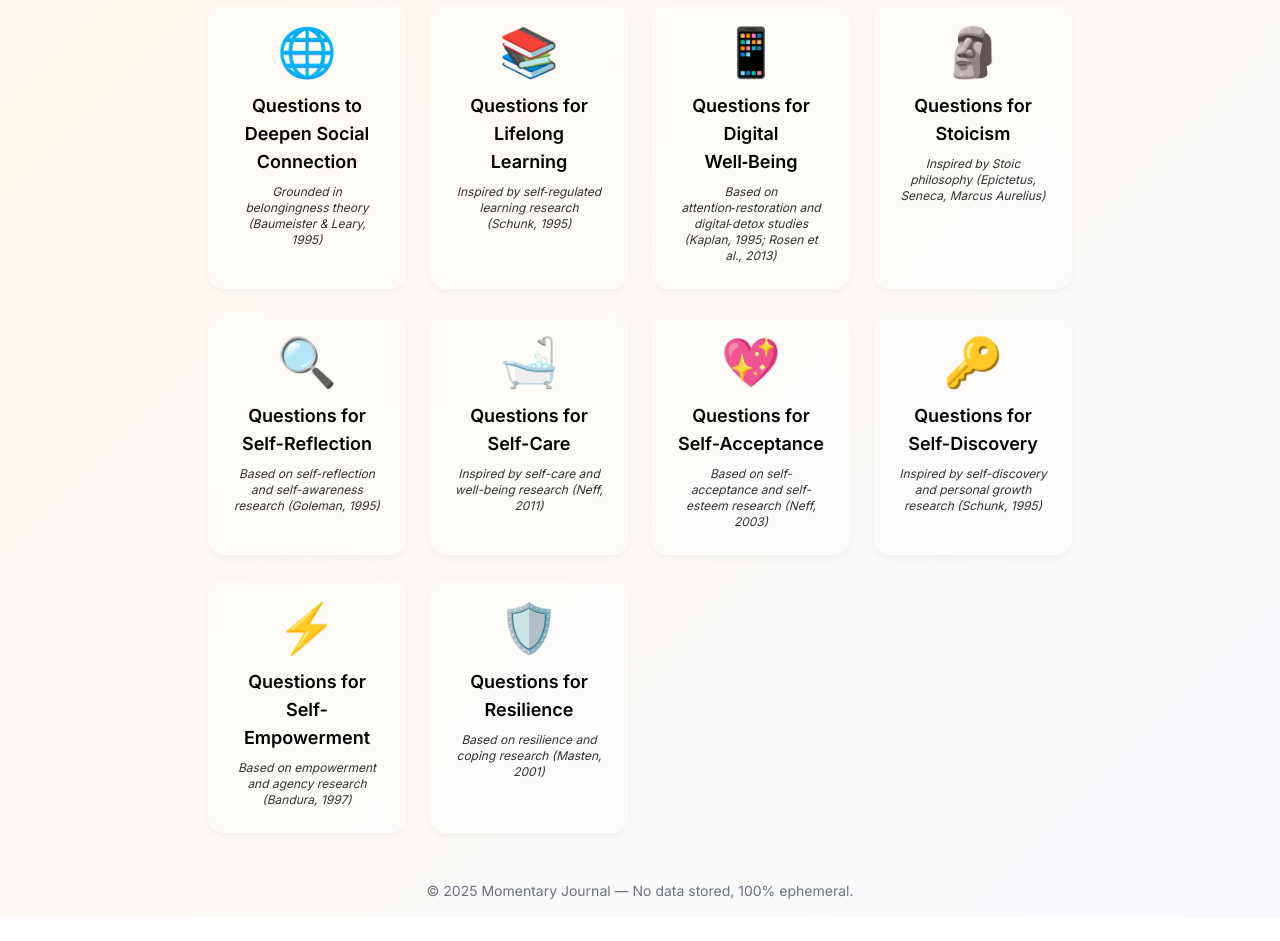
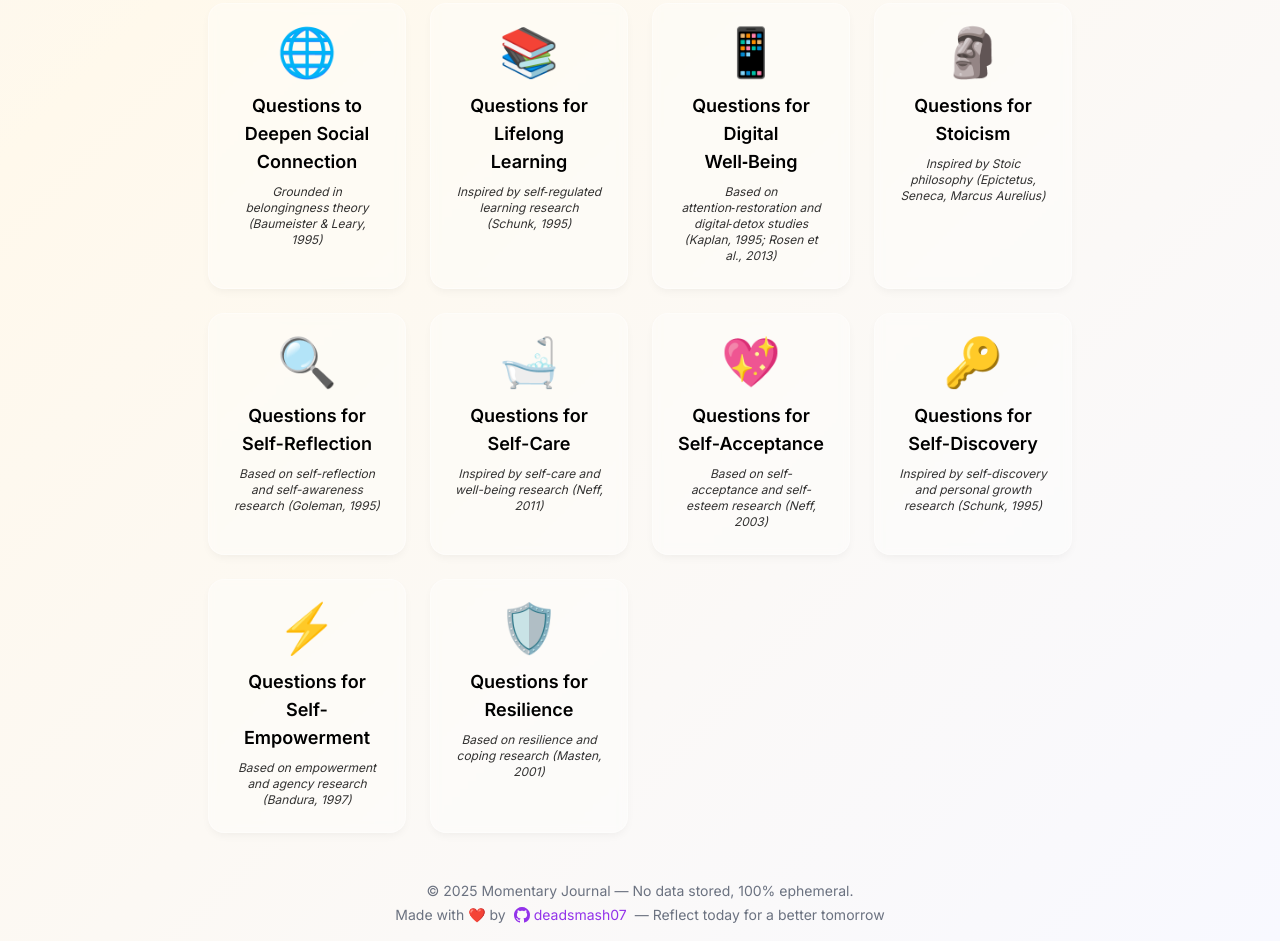
Before and after one commit to deadsmash07/What-Are-you-feeling-, a plain HTML site: page index.html in a window 1280 px wide. Shown: the part 1884-2825 px from the top of the page. Before the commit the page ends 2801 px from the top, so only its background shows below. Drawn offline with nearby package versions, Linux system fonts and the light colour scheme.

```diff
--- a/index.html
+++ b/index.html
@@ -225,7 +225,15 @@
   </main>
 
   <footer class="py-4 text-center text-sm text-gray-500">
-    &copy; 2025 Momentary Journal — No data stored, 100% ephemeral.
+    <div></div>&copy; 2025 Momentary Journal — No data stored, 100% ephemeral.</div>
+    <div class="mt-1 flex items-center justify-center gap-2">
+      <span>Made with ❤️ by</span>
+      <a href="https://github.com/deadsmash07" target="_blank" rel="noopener" class="text-purple-600 hover:text-purple-800 transition-colors flex items-center">
+        <svg class="h-4 w-4 mr-1" viewBox="0 0 16 16" fill="currentColor"><path fill-rule="evenodd" d="M8 0C3.58 0 0 3.58 0 8c0 3.54 2.29 6.53 5.47 7.59.4.07.55-.17.55-.38 0-.19-.01-.82-.01-1.49-2.01.37-2.53-.49-2.69-.94-.09-.23-.48-.94-.82-1.13-.28-.15-.68-.52-.01-.53.63-.01 1.08.58 1.23.82.72 1.21 1.87.87 2.33.66.07-.52.28-.87.51-1.07-1.78-.2-3.64-.89-3.64-3.95 0-.87.31-1.59.82-2.15-.08-.2-.36-1.02.08-2.12 0 0 .67-.21 2.2.82.64-.18 1.32-.27 2-.27.68 0 1.36.09 2 .27 1.53-1.04 2.2-.82 2.2-.82.44 1.1.16 1.92.08 2.12.51.56.82 1.27.82 2.15 0 3.07-1.87 3.75-3.65 3.95.29.25.54.73.54 1.48 0 1.07-.01 1.93-.01 2.2 0 .21.15.46.55.38A8.013 8.013 0 0016 8c0-4.42-3.58-8-8-8z"></path></svg>
+        deadsmash07
+      </a>
+      <span>— Reflect today for a better tomorrow</span>
+    </div>
   </footer>
   <script>
   document.addEventListener('DOMContentLoaded', () => {
```
